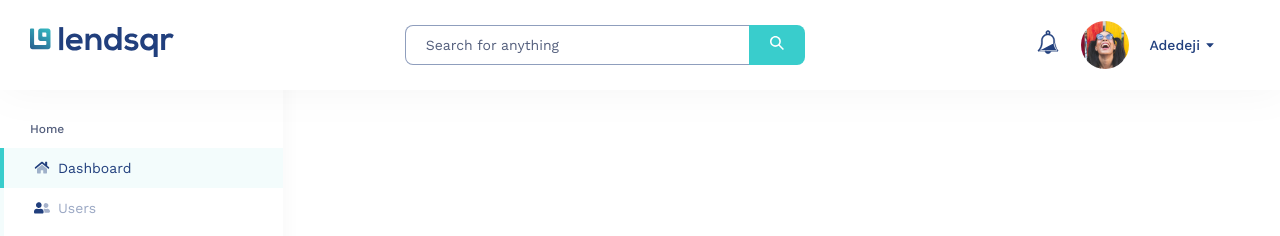
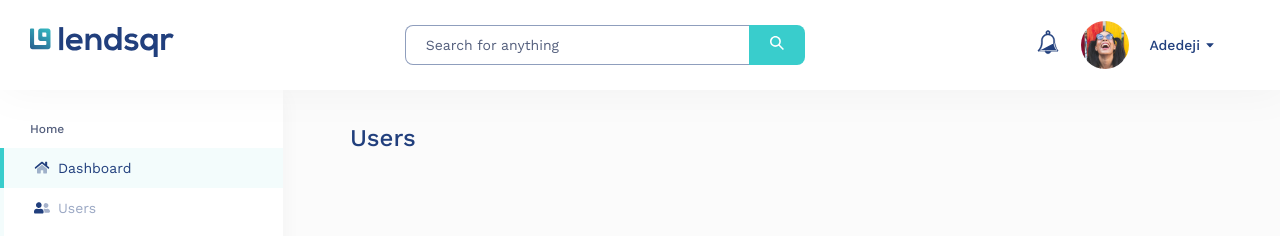
Before and after one commit to EmmanuelVictor62/lendsqr-app, a Next.js app: page /dashboard in a window 1280 px wide. Shown: the top 236 px of the page. Built offline with nearby package versions, Linux system fonts and the light colour scheme.

Commit message:
Extracted Layout and UserCard component

```diff
--- /dev/null
+++ b/components/Layout/index.tsx
@@ -0,0 +1,22 @@
+import React from "react";
+
+import Sidebar from "../Sidebar/sidebar";
+import Navbar from "@/components/Navbar";
+
+import styles from "./layout.module.scss";
+
+interface LayoutProps {
+  children: React.ReactNode;
+}
+
+const Layout: React.FC<LayoutProps> = ({ children }) => {
+  return (
+    <div className={styles["main__wrapper"]}>
+      <Navbar userName="Adedeji" />
+      <Sidebar />
+      {children}
+    </div>
+  );
+};
+
+export default Layout;
--- /dev/null
+++ b/components/Layout/layout.module.scss
@@ -0,0 +1,10 @@
+@import "../../styles/variables";
+@import "../../styles/base/mixins";
+
+.main {
+  &__wrapper {
+    padding: 90px 0px 0px 290px;
+    background-color: $col-blue-5;
+    height: 100vh;
+  }
+}
--- a/components/Navbar/navbar.module.scss
+++ b/components/Navbar/navbar.module.scss
@@ -13,6 +13,7 @@
   justify-content: space-between;
   background-color: $col-white;
   filter: drop-shadow(3px 0px 20px rgba(0, 0, 0, 0.04));
+  @include z-index(overlay);
 
   &__logo-container {
     & span {
--- a/components/Sidebar/sidebar.module.scss
+++ b/components/Sidebar/sidebar.module.scss
@@ -7,9 +7,12 @@
   display: flex;
   flex-direction: column;
   gap: 30px;
+  position: fixed;
+  left: 0px;
+  @include z-index(normal);
   height: 100vh;
   width: 283px;
-  padding-top: 120px;
+  padding-top: 30px;
   box-shadow: 0px 5px 20px 0px rgba(0, 0, 0, 0.04);
 
   &__content {
--- a/pages/dashboard/dashboard.module.scss
+++ b/pages/dashboard/dashboard.module.scss
@@ -0,0 +1,15 @@
+@import "../../styles/variables";
+@import "../../styles/base/mixins";
+
+.dashboard {
+  padding: 30px 60px;
+  display: flex;
+  flex-direction: column;
+  gap: 40px;
+
+  &__heading {
+    font-size: 24px;
+    font-weight: 500;
+    color: $col-blue-2;
+  }
+}
--- a/pages/dashboard/index.tsx
+++ b/pages/dashboard/index.tsx
@@ -1,7 +1,6 @@
 import React from "react";
 
-import Sidebar from "@/components/Sidebar/sidebar";
-import Navbar from "@/components/Navbar";
+import Layout from "@/components/Layout";
 
 import styles from "./dashboard.module.scss";
 
@@ -11,10 +10,11 @@ interface DashboardProps {
 
 const Dashboard: React.FC<DashboardProps> = () => {
   return (
-    <div className={styles["dashboard"]}>
-      <Navbar userName="Adedeji" />
-      <Sidebar />
-    </div>
+    <Layout>
+      <div className={styles["dashboard"]}>
+        <h1 className={styles["dashboard__heading"]}>Users</h1>
+      </div>
+    </Layout>
   );
 };
 
--- a/styles/_variables.scss
+++ b/styles/_variables.scss
@@ -4,9 +4,11 @@ $col-blue-1: #39cdcc;
 $col-blue-2: #213f7d;
 $col-blue-3: #f3fcfc;
 $col-blue-4: #213f7d80;
+$col-blue-5: #fbfbfb;
 
 $col-grey-1: #545f7d;
 $col-grey-2: #9ba8c4;
+$col-grey-3: #43ff64d9;
 
 $col-success-1: green;
 
```
Also changed, not shown: components/UserCard/index.tsx (added, +28 -0 lines), components/UserCard/user-card.module.scss (added, +22 -0 lines), pages/dashboard/users/index.tsx (added, +19 -0 lines).
